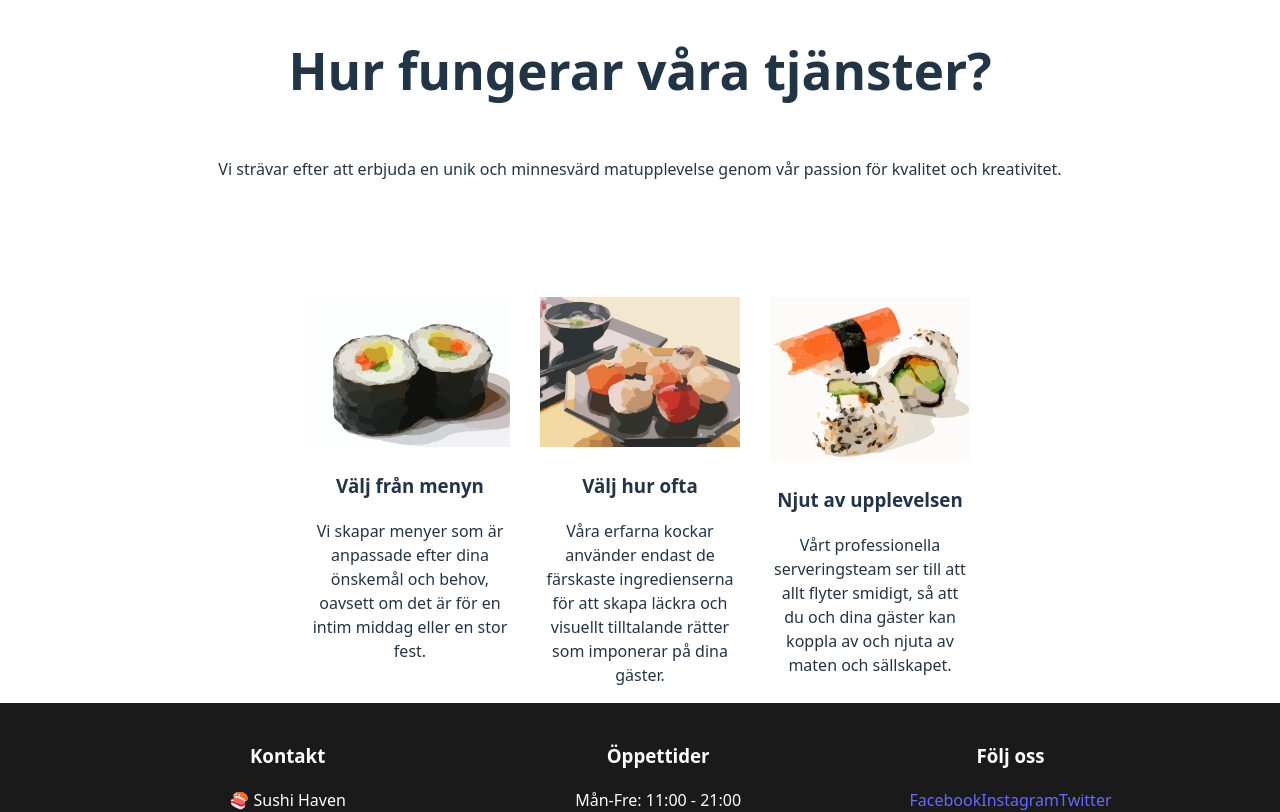
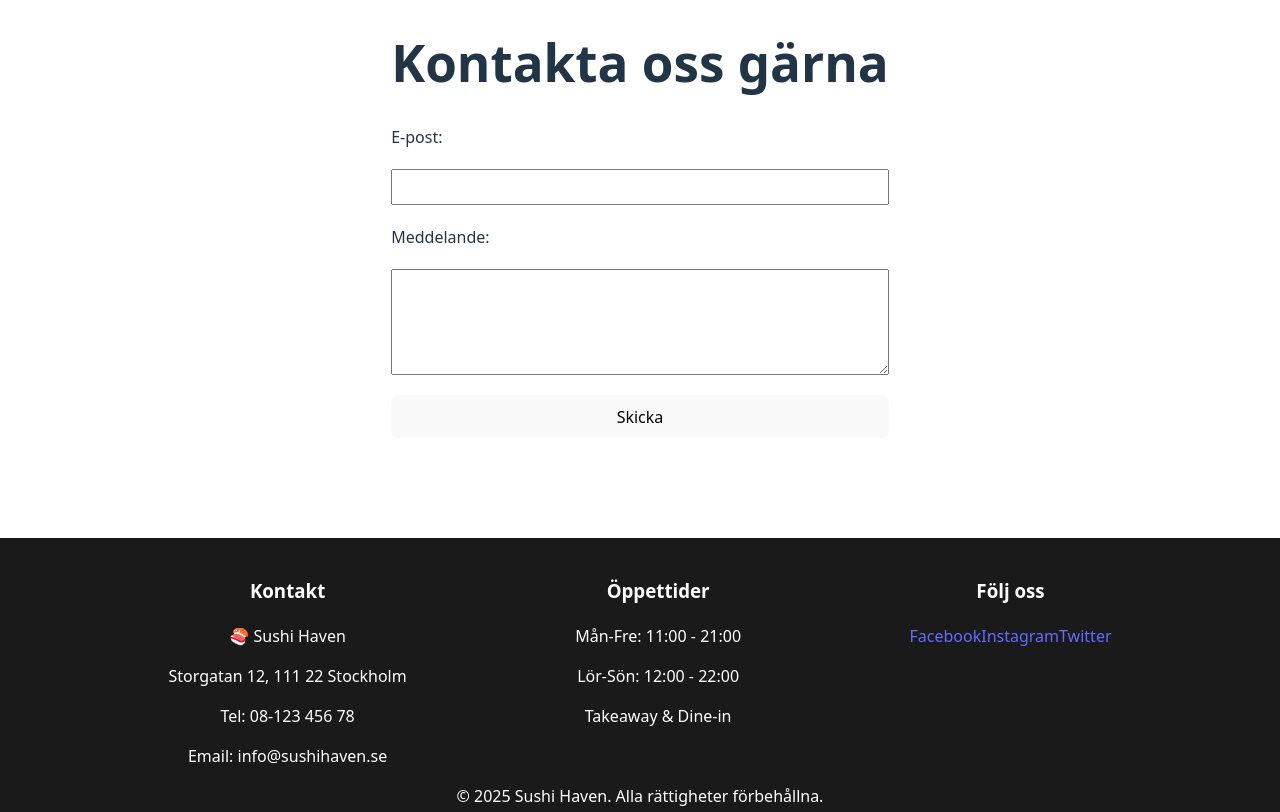
Before and after one commit to EMELIEAXI/Restaurang.React, a React (Vite) app in the folder RestaurangReact/: page / in a window 1280 px wide. Shown: the top 812 px of the page. Built offline with nearby package versions, Linux system fonts and the light colour scheme.

Commit message:
La till Super enkelt contactformulär

```diff
--- a/RestaurangReact/src/App.jsx
+++ b/RestaurangReact/src/App.jsx
@@ -2,6 +2,7 @@ import './App.css'
 import About from './components/About.jsx'
 import Footer from './components/Footer.jsx'
 import Work from './components/Work.jsx'
+import Contact from './components/Contact.jsx'
 
 function App() {
 
@@ -9,7 +10,8 @@ function App() {
     <>
 
     {/* <About></About> */}
-    <Work></Work>
+    {/* <Work></Work>   */}
+    <Contact></Contact>
     <Footer></Footer>
     </>
   )
--- /dev/null
+++ b/RestaurangReact/src/components/Contact.jsx
@@ -0,0 +1,17 @@
+import PageTitle from "./PageTitle";
+
+export default function Contact() {
+  return (
+    <div>
+      <PageTitle title="Kontakta oss gärna" />
+
+        <form method="POST" action="https://formshow.systementor.se/">
+        <label for="email">E-post:</label>
+          <input type="email" name="email" required />
+          <label for="message">Meddelande:</label>
+          <textarea name="message" required></textarea>
+          <button type="submit">Skicka</button>
+        </form>
+    </div>
+  );
+}
--- a/RestaurangReact/src/index.css
+++ b/RestaurangReact/src/index.css
@@ -104,6 +104,19 @@ section.work {
   text-align: center;
   width: 100%;
 }
+form {
+  display: flex;
+  flex-direction: column;
+  gap: 20px;
+  margin-bottom: 100px;
+}
+form textarea {
+  min-height: 100px;
+}
+form input {
+  min-height: 30px;
+}
+
 
 .Footer1 {
   background-color: #1a1a1a;
```
